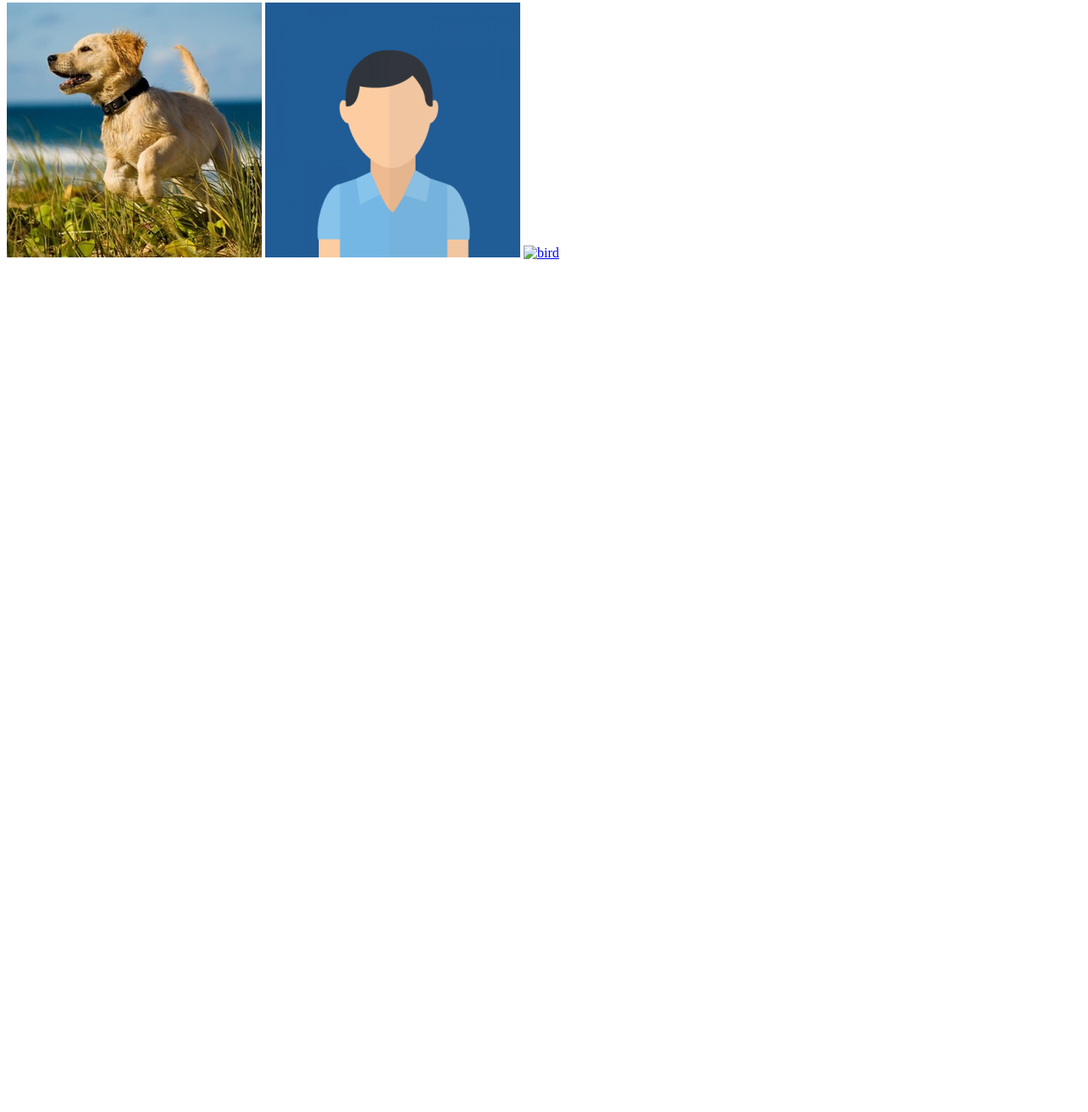
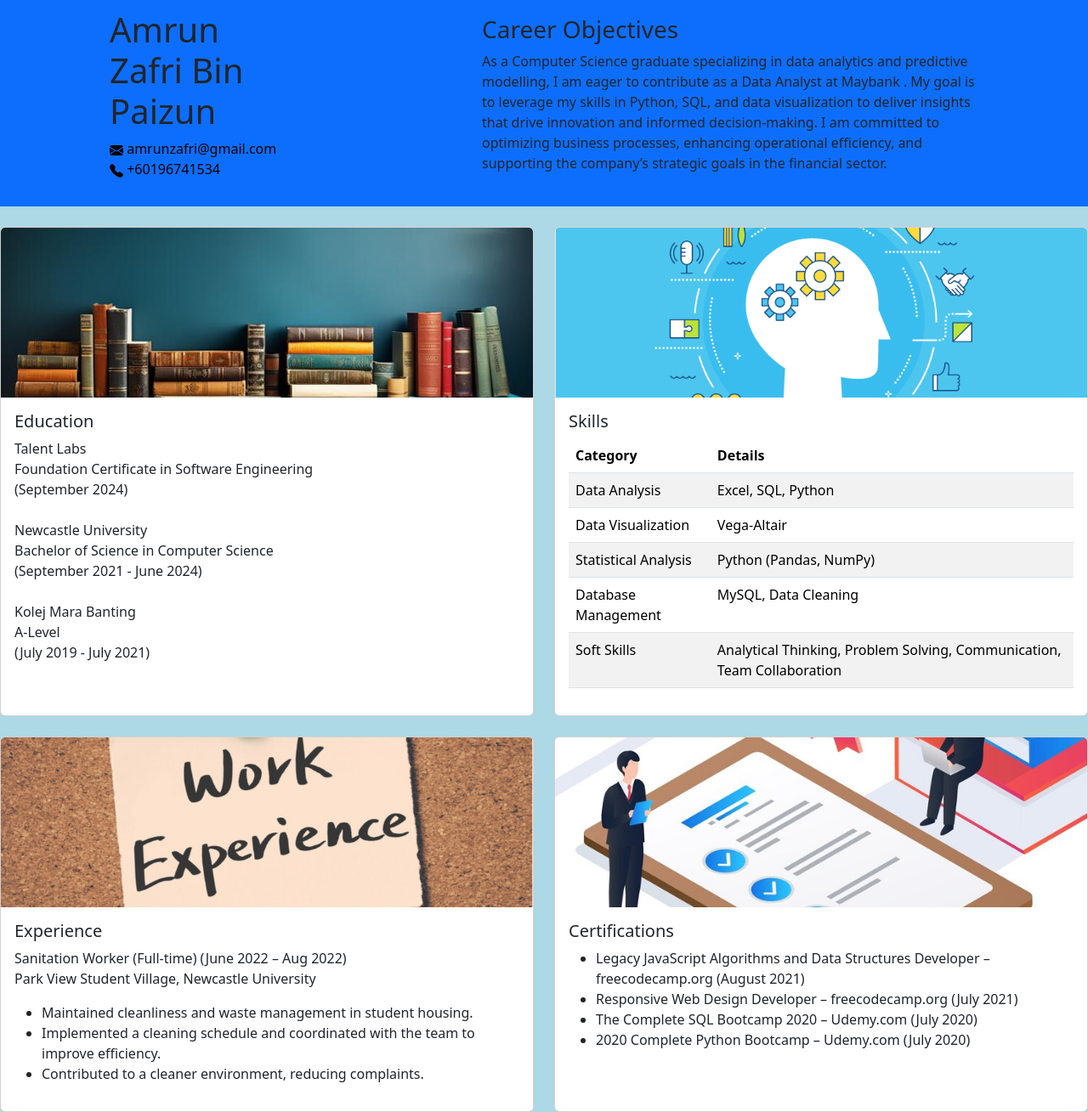
Before and after one commit to Amrun21/M1-HTML-CSS, a plain HTML site: page index.html in a window 1280 px wide. Shown: the part 5-1314 px from the top of the page at 85% size. Before the commit the page ends 800 px from the top, so only its background shows below. Drawn offline with nearby package versions, Linux system fonts and the light colour scheme.

Commit message:
Changing for uploading pages github

```diff
--- a/index.html
+++ b/index.html
@@ -1,18 +1,182 @@
 <!DOCTYPE html>
 <html>
   <head>
-    <title>Amrun</title>
+    <link
+      href="https://cdn.jsdelivr.net/npm/bootstrap@5.3.3/dist/css/bootstrap.min.css"
+      rel="stylesheet"
+      integrity="sha384-QWTKZyjpPEjISv5WaRU9OFeRpok6YctnYmDr5pNlyT2bRjXh0JMhjY6hW+ALEwIH"
+      crossorigin="anonymous"
+    />
+    <script
+      src="https://cdn.jsdelivr.net/npm/bootstrap@5.3.3/dist/js/bootstrap.bundle.min.js"
+      integrity="sha384-YvpcrYf0tY3lHB60NNkmXc5s9fDVZLESaAA55NDzOxhy9GkcIdslK1eN7N6jIeHz"
+      crossorigin="anonymous"
+    ></script>
+
+    <style>
+      body {
+        background-color: lightblue; /* Set the background color to light blue */
+      }
+      .contact a {
+        color: black;
+        text-decoration: none;
+      }
+      .card {
+        height: 100%;
+      }
+      .card-img-top {
+        height: 200px;
+        object-fit: cover;
+      }
+    </style>
+
+    <title>CV Amrun</title>
+    <header>
+      <nav class="navbar navbar-dark bg-primary">
+        <div class="container-fluid">
+          <div class="mx-auto p-2" style="width: 220px">
+            <h1>Amrun Zafri Bin Paizun</h1>
+            <p class="contact">
+              <img src="mail.svg" alt="email logo" />
+              <a href="mailto:amrunzafri@gmail.com" target="_blank"
+                >amrunzafri@gmail.com</a
+              >
+              <img src="phone.svg" alt="phone logo" />
+              <a href="tel:+60196741534">+60196741534</a>
+            </p>
+          </div>
+          <div class="mx-auto p-2" style="width: 600px">
+            <h3>Career Objectives</h3>
+            <p>
+              As a Computer Science graduate specializing in data analytics and
+              predictive modelling, I am eager to contribute as a Data Analyst
+              at Maybank . My goal is to leverage my skills in Python, SQL, and
+              data visualization to deliver insights that drive innovation and
+              informed decision-making. I am committed to optimizing business
+              processes, enhancing operational efficiency, and supporting the
+              company’s strategic goals in the financial sector.
+            </p>
+          </div>
+        </div>
+      </nav>
+    </header>
   </head>
   <body>
-    <img src="human.jpg" alt="dog" />
-    <img src="space.png" alt="human" />
-    <a href="https://www.angrybirds.com/" target="_blank">
-      <img
-        src="/Inner Directory/bird.png"
-        alt="bird"
-        width="1000"
-        height="1000"
-      />
-    </a>
+    <br />
+    <div class="row row-cols-1 row-cols-md-2 g-4">
+      <div class="col">
+        <div class="card h-100">
+          <img src="Education.jpg" class="card-img-top" alt="Education image" />
+          <div class="card-body">
+            <h5 class="card-title">Education</h5>
+            <p class="card-text">
+              Talent Labs <br />
+              Foundation Certificate in Software Engineering <br />
+              (September 2024)
+              <br /><br />
+              Newcastle University <br />
+              Bachelor of Science in Computer Science <br />
+              (September 2021 - June 2024)
+              <br /><br />
+              Kolej Mara Banting <br />
+              A-Level <br />
+              (July 2019 - July 2021)
+            </p>
+          </div>
+        </div>
+      </div>
+      <div class="col">
+        <div class="card h-100">
+          <img src="skill.png" class="card-img-top" alt="skill image" />
+          <div class="card-body">
+            <h5 class="card-title">Skills</h5>
+            <table class="table table-striped">
+              <thead>
+                <tr>
+                  <th>Category</th>
+                  <th>Details</th>
+                </tr>
+              </thead>
+              <tbody>
+                <tr>
+                  <td>Data Analysis</td>
+                  <td>Excel, SQL, Python</td>
+                </tr>
+                <tr>
+                  <td>Data Visualization</td>
+                  <td>Vega-Altair</td>
+                </tr>
+                <tr>
+                  <td>Statistical Analysis</td>
+                  <td>Python (Pandas, NumPy)</td>
+                </tr>
+                <tr>
+                  <td>Database Management</td>
+                  <td>MySQL, Data Cleaning</td>
+                </tr>
+                <tr>
+                  <td>Soft Skills</td>
+                  <td>
+                    Analytical Thinking, Problem Solving, Communication, Team
+                    Collaboration
+                  </td>
+                </tr>
+              </tbody>
+            </table>
+          </div>
+        </div>
+      </div>
+      <div class="col">
+        <div class="card h-100">
+          <img
+            src="experience.jpg"
+            class="card-img-top"
+            alt="experience image"
+          />
+          <div class="card-body">
+            <h5 class="card-title">Experience</h5>
+            <p class="card-text">
+              Sanitation Worker (Full-time) (June 2022 – Aug 2022)<br />
+              Park View Student Village, Newcastle University
+            </p>
+            <ul>
+              <li>
+                Maintained cleanliness and waste management in student housing.
+              </li>
+              <li>
+                Implemented a cleaning schedule and coordinated with the team to
+                improve efficiency.
+              </li>
+              <li>
+                Contributed to a cleaner environment, reducing complaints.
+              </li>
+            </ul>
+          </div>
+        </div>
+      </div>
+      <div class="col">
+        <div class="card h-100">
+          <img
+            src="certification.jpg"
+            class="card-img-top"
+            alt="certification image"
+          />
+          <div class="card-body">
+            <h5 class="card-title">Certifications</h5>
+            <ul class="card-text">
+              <li>
+                Legacy JavaScript Algorithms and Data Structures Developer –
+                freecodecamp.org (August 2021)
+              </li>
+              <li>
+                Responsive Web Design Developer – freecodecamp.org (July 2021)
+              </li>
+              <li>The Complete SQL Bootcamp 2020 – Udemy.com (July 2020)</li>
+              <li>2020 Complete Python Bootcamp – Udemy.com (July 2020)</li>
+            </ul>
+          </div>
+        </div>
+      </div>
+    </div>
   </body>
 </html>
```
